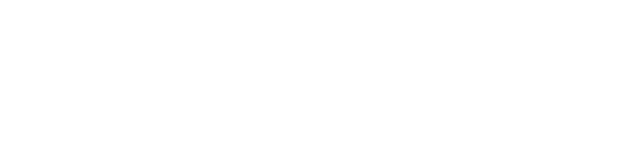
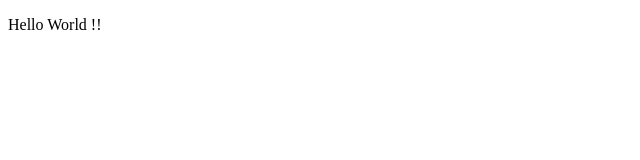
Before and after one commit to MATKYU/git-reverse, a plain HTML site: page index.html in a window 1280 px wide. Shown: the whole page, without its empty margins (0-640 px from the left). Drawn offline with Linux system fonts and the light colour scheme.

Commit message:
Add a paragraph

```diff
--- a/index.html
+++ b/index.html
@@ -9,6 +9,7 @@
 </head>
 
 <body>
+    <p>Hello World !!</p>
 
 </body>
 
```
